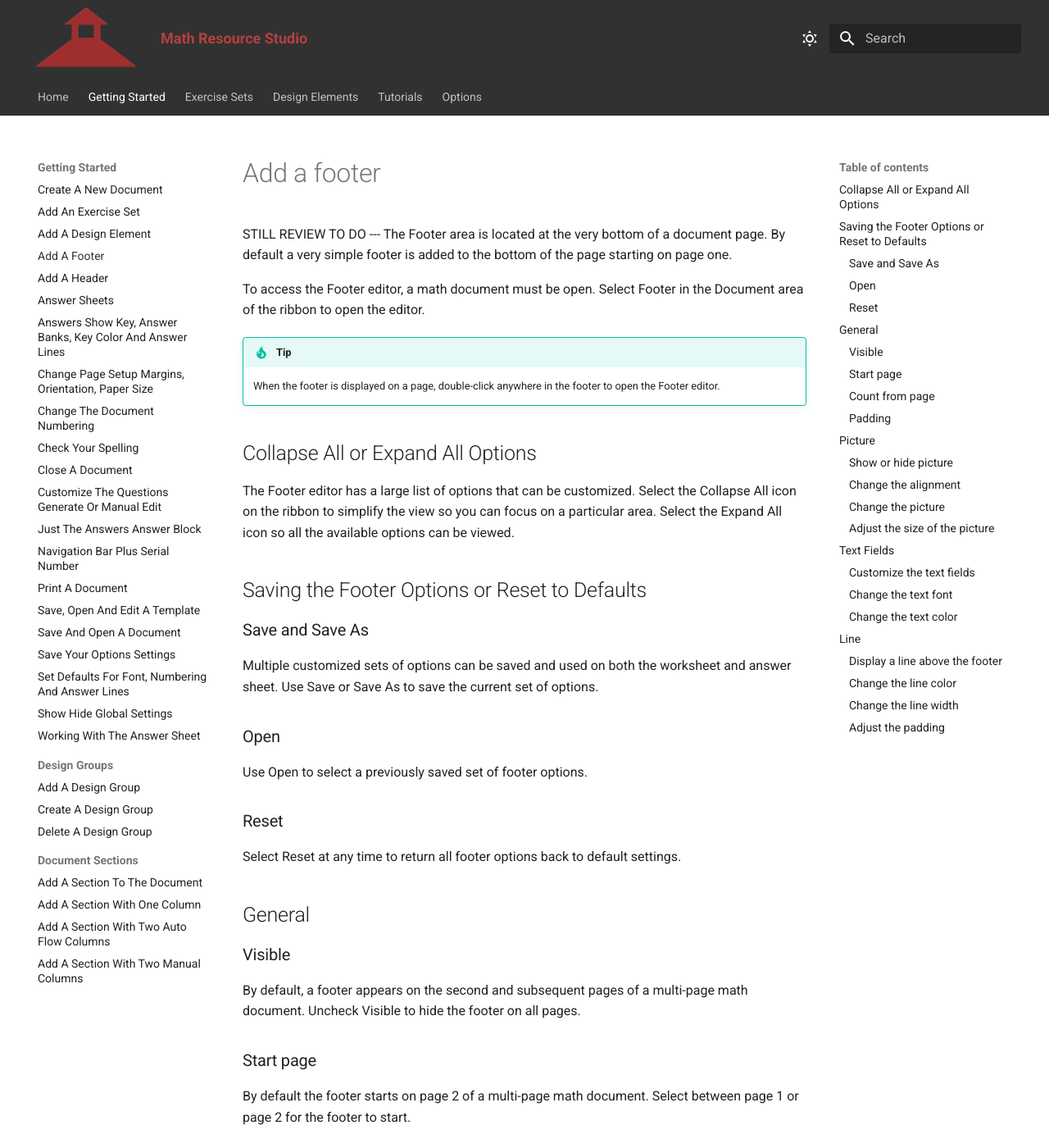
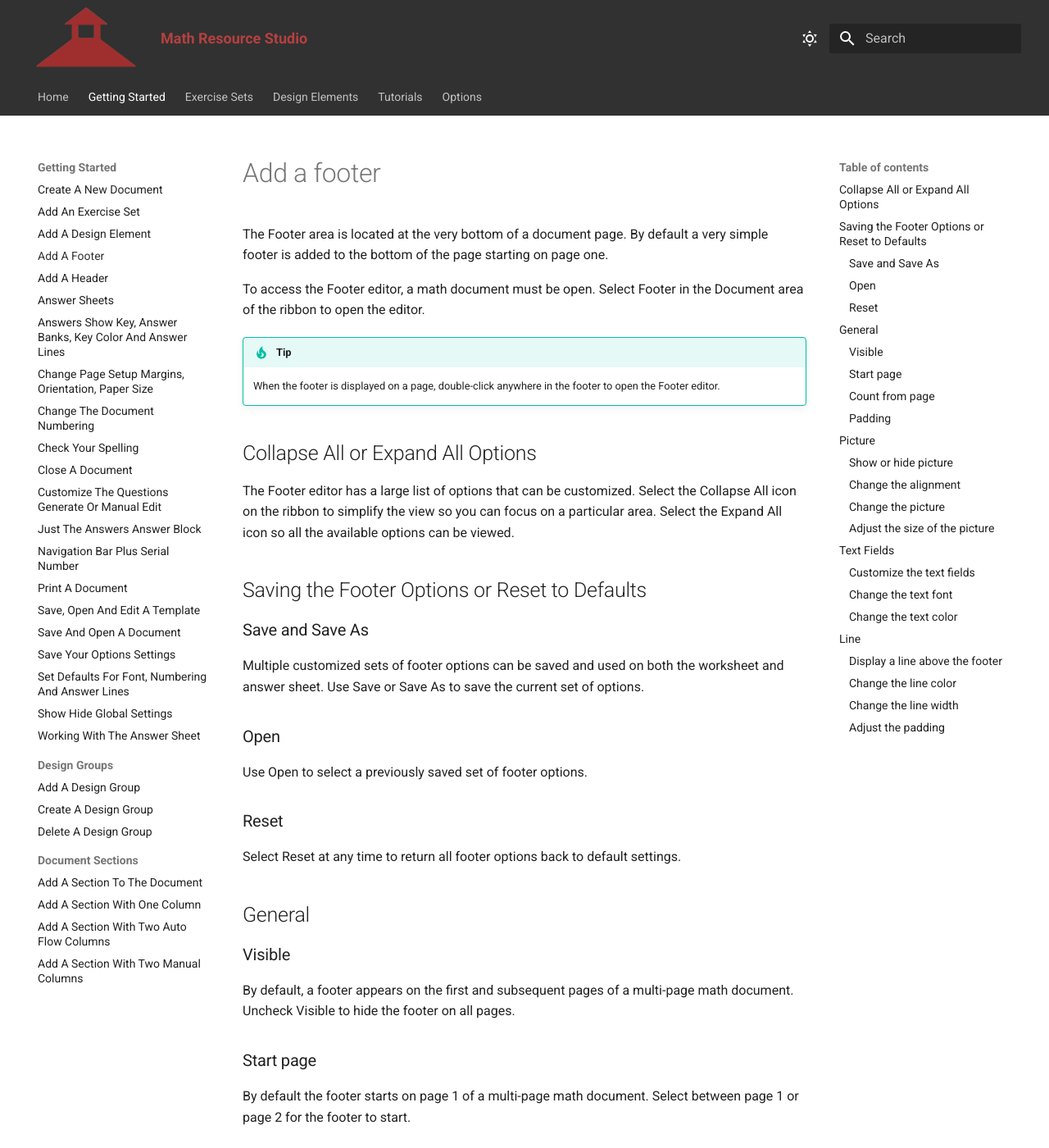
Before and after one commit to rdinch/MathResourceStudio-Help, an MkDocs documentation site: the page built from docs/getting-started/add-a-footer.md, in a window 1280 px wide and 1400 px high. Shown: the whole window at 82% size. Built offline with MkDocs 1.6.1 and Material for MkDocs 9.7.7, drawn with Linux system fonts in a browser that asks for light colours; some of the changed text lies outside the part shown.

Commit message:
Update footer documentation for clarity and accuracy
Removed review note, clarified default footer behavior, and improved descriptions of footer options. Corrected default start page information and refined explanations for saving options and padding units.

```diff
--- a/docs/getting-started/add-a-footer.md
+++ b/docs/getting-started/add-a-footer.md
@@ -1,6 +1,6 @@
 # Add a footer
 
-STILL REVIEW TO DO --- The Footer area is located at the very bottom of a document page. By default a very simple footer is added to the bottom of the page starting on page one.
+The Footer area is located at the very bottom of a document page. By default a very simple footer is added to the bottom of the page starting on page one.
 
 To access the Footer editor, a math document must be open. Select Footer in the Document area of the ribbon to open the editor.
 
@@ -15,7 +15,7 @@ The Footer editor has a large list of options that can be customized. Select the
 
 ### Save and Save As
 
-Multiple customized sets of options can be saved and used on both the worksheet and answer sheet. Use Save or Save As to save the current set of options.
+Multiple customized sets of footer options can be saved and used on both the worksheet and answer sheet. Use Save or Save As to save the current set of options.
 
 ### Open
 
@@ -29,11 +29,11 @@ Select Reset at any time to return all footer options back to default settings.
 
 ### Visible
 
-By default, a footer appears on the second and subsequent pages of a multi-page math document. Uncheck Visible to hide the footer on all pages.
+By default, a footer appears on the first and subsequent pages of a multi-page math document. Uncheck Visible to hide the footer on all pages.
 
 ### Start page
 
-By default the footer starts on page 2 of a multi-page math document. Select between page 1 or page 2 for the footer to start.
+By default the footer starts on page 1 of a multi-page math document. Select between page 1 or page 2 for the footer to start.
 
 ### Count from page
 
@@ -131,7 +131,7 @@ A line can be added above the footer area. Check Visible to display the line.
 
 ### Adjust the padding
 
-Padding is the extra white space between the line and rest of the footer in 100ths of an inch (25 = 1/4 inch, 40 = 1cm).
+Padding is the extra white space between the line and rest of the footer in 100ths of an inch (25 = 1/4 inch, 40 = 1 cm).
 
 1. Select Padding in the options pane.
 
```
